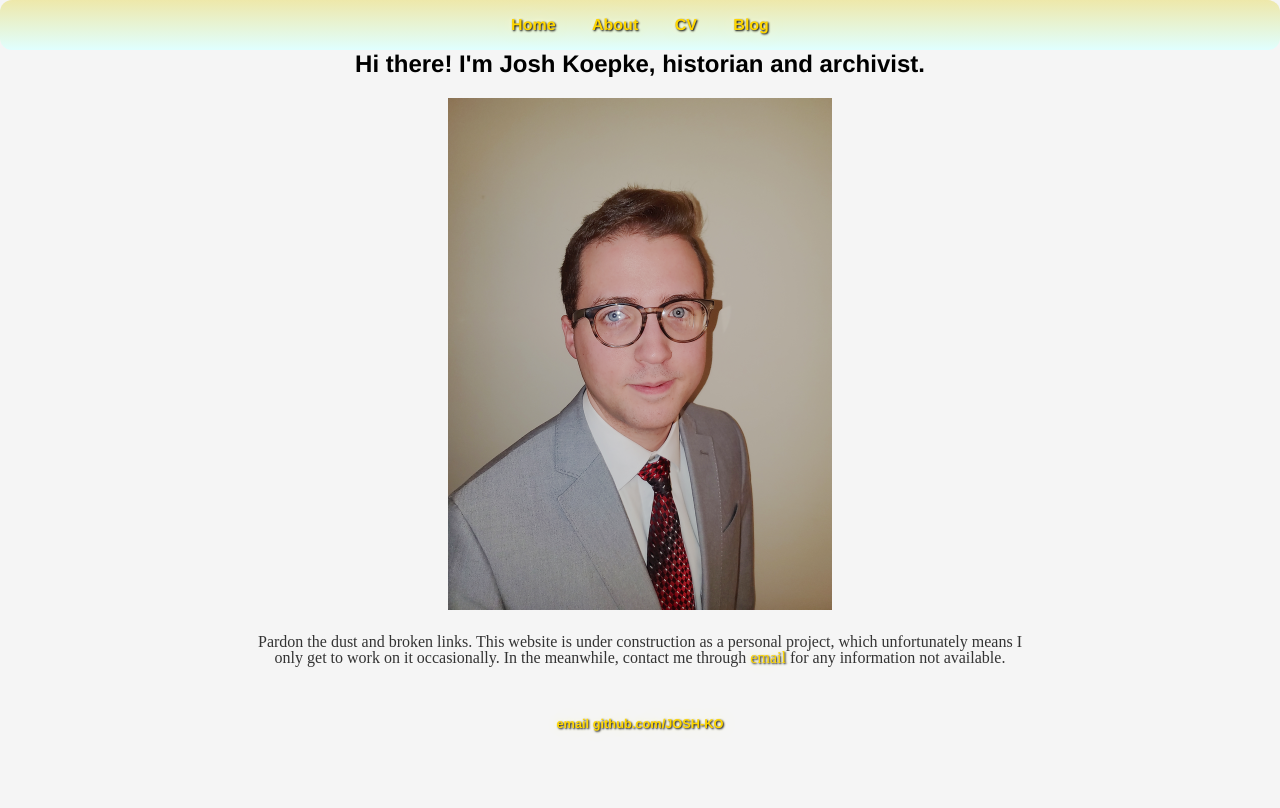
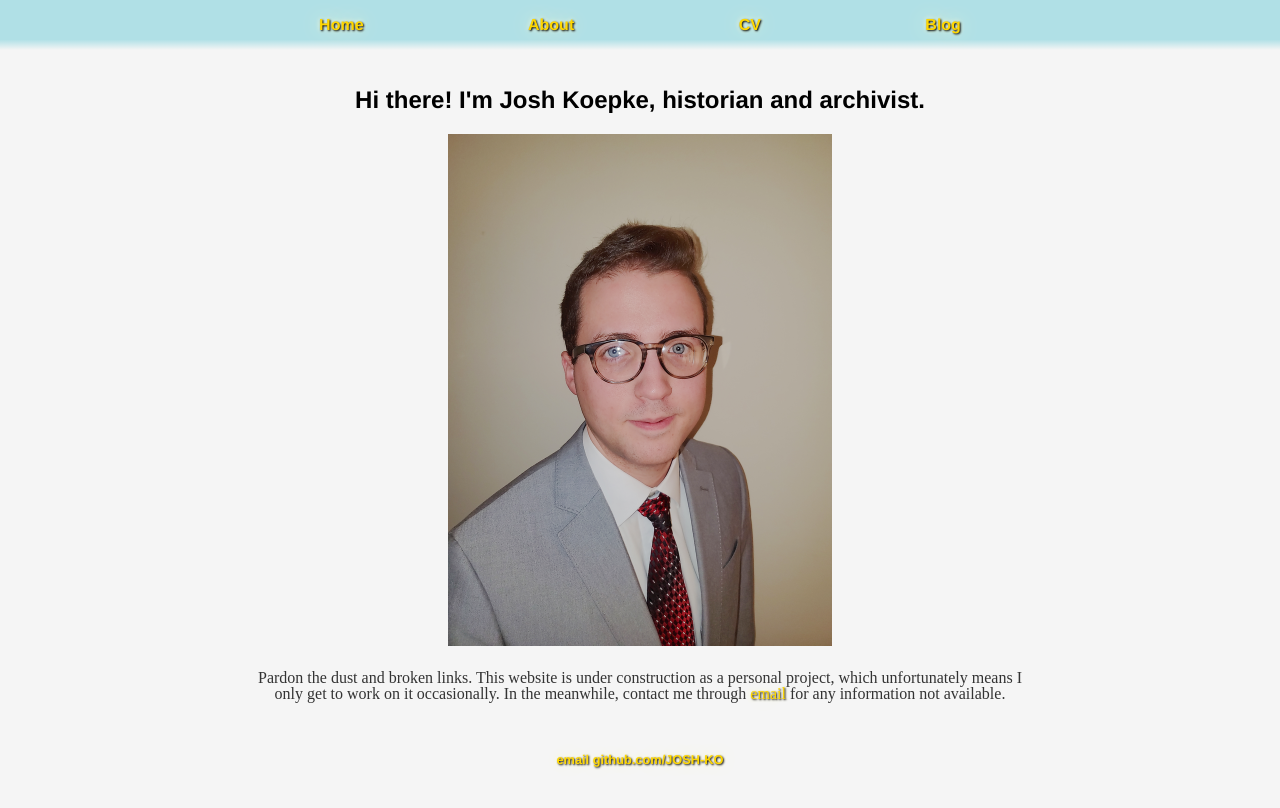
Before and after one commit to JOSH-KO/JOSH-KO.github.io, a Jekyll site: the page built from index.html, in a window 1280 px wide. Shown: the top 808 px of the page. Built offline with Jekyll 4.4.1, drawn with Linux system fonts in a browser that asks for light colours.

Commit message:
Update default.html

```diff
--- a/_layouts/default.html
+++ b/_layouts/default.html
@@ -3,29 +3,7 @@
 		<head>
 			<title>{{ page.title }}</title>
 			<!-- link to main stylesheet -->
-			<link rel="stylesheet" type="text/css" href="/css/main.css"><style>
-nav {
-  list-style-type: none;
-  margin: 0;
-  padding: 0;
-  overflow: hidden;
-  background-image: linear-gradient(180deg, PaleGoldenRod, LightCyan);
-  Border-radius: 12px;
-}
-
-nav {
-  float: left;
-}
-
-nav a {
-  display: inline;
-  color: white;
-  text-align: center;
-  padding: 14px 16px;
-  text-decoration: none;
-}
-
-</style>
+			<link rel="stylesheet" type="text/css" href="/css/main.css">
 </head>
 		<body>
 			<nav>
```
